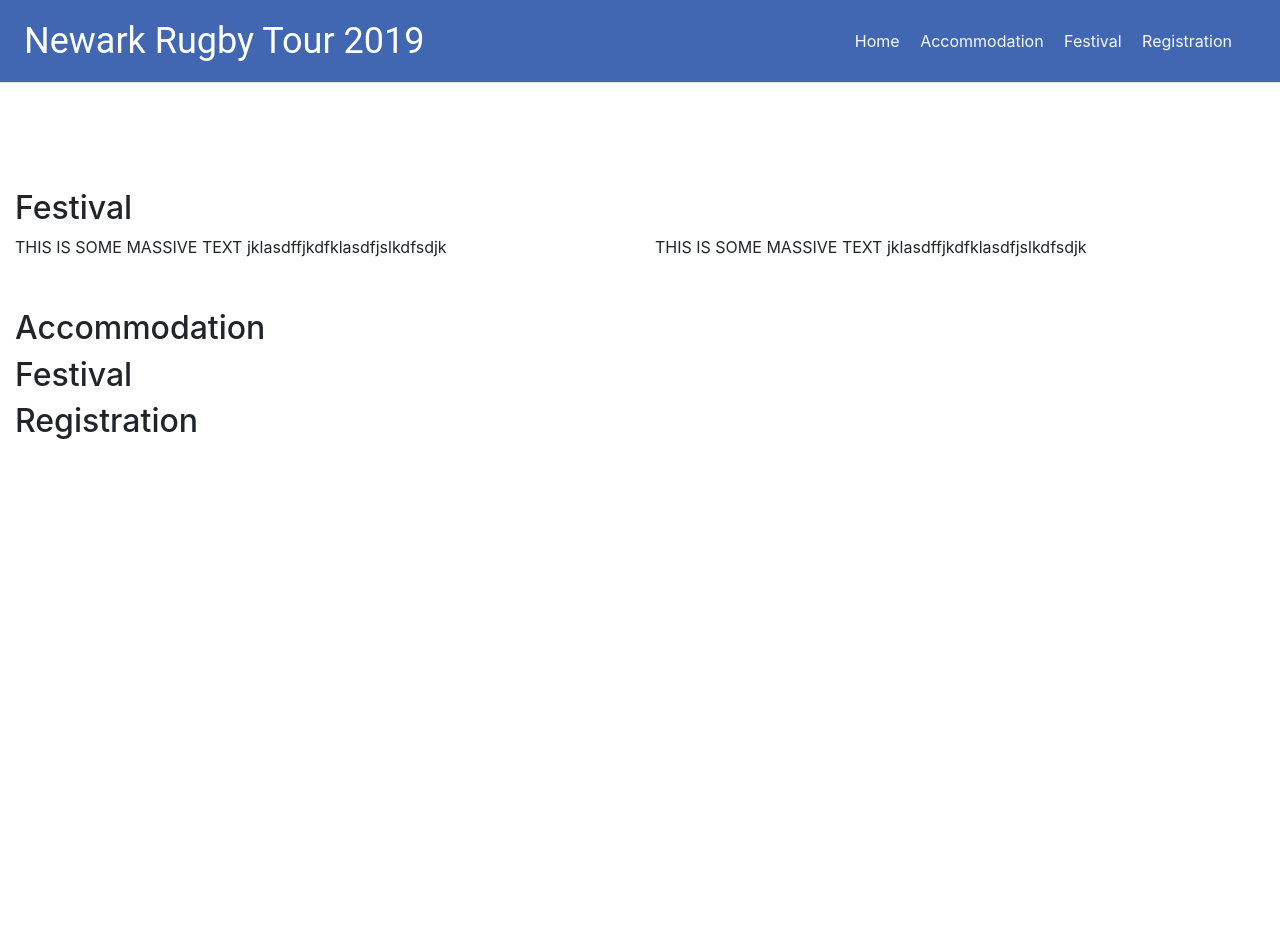
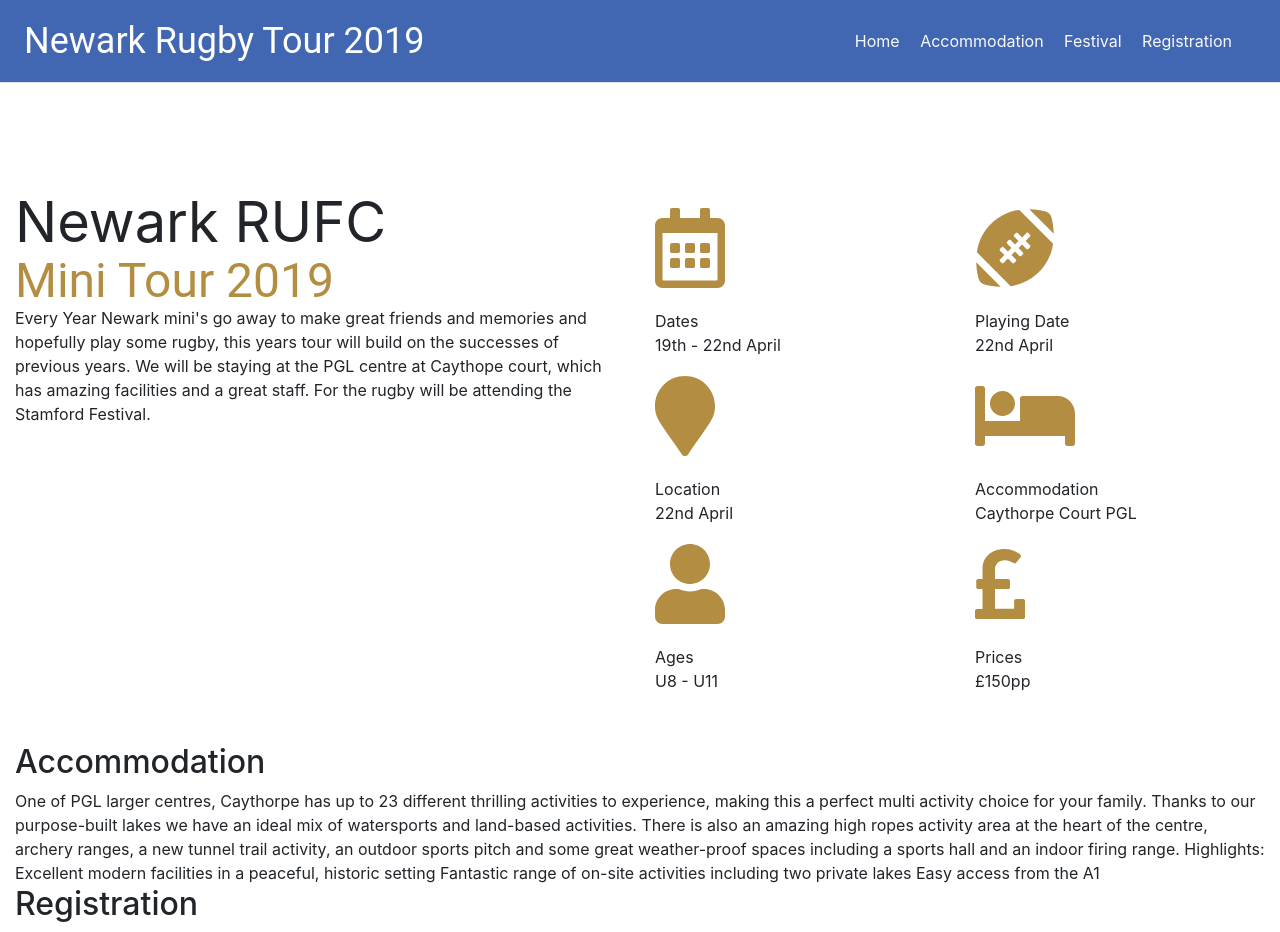
Before and after one commit to shainnif/newark-rugby-club, a website: page public/index.html in a window 1280 px wide. Before the commit the page ends 800 px from the top, so only its background shows below. Drawn offline with nearby package versions, Linux system fonts and the light colour scheme; some packages are replaced by stand-ins of ours.

Commit message:
added the body just the form to do now

```diff
--- a/public/assets/css/style.css
+++ b/public/assets/css/style.css
@@ -104,6 +104,15 @@ hr {
     font-family: 'Roboto', sans-serif;
     font-size: 36px;
     line-height: 50px;
+}
+
+.alt-sub-text {
+    color: #b28d42;
+    font-family: 'Roboto', sans-serif;
+    font-size: 48px;
+    line-height: 50px;
+
+
 }
 
 
--- a/public/index.html
+++ b/public/index.html
@@ -12,6 +12,9 @@
     <!-- Bootstrap CSS -->
     <link rel="stylesheet" href="https://stackpath.bootstrapcdn.com/bootstrap/4.1.1/css/bootstrap.min.css"
           integrity="sha384-WskhaSGFgHYWDcbwN70/dfYBj47jz9qbsMId/iRN3ewGhXQFZCSftd1LZCfmhktB" crossorigin="anonymous">
+    <script defer src="https://use.fontawesome.com/releases/v5.0.13/js/all.js"
+            integrity="sha384-xymdQtn1n3lH2wcu0qhcdaOpQwyoarkgLVxC/wZ5q7h9gHtxICrpcaSUfygqZGOe"
+            crossorigin="anonymous"></script>
 
     <script defer src="/__/firebase/5.0.4/firebase-app.js"></script>
     <!-- include only the Firebase features as you need -->
@@ -39,27 +42,100 @@
 
 <div id="home">
     <div class="container-fluid">
-        <h2>Festival</h2>
         <div class="row">
-            <div class="col">THIS IS SOME MASSIVE TEXT jklasdffjkdfklasdfjslkdfsdjk</div>
-            <div class="col">THIS IS SOME MASSIVE TEXT jklasdffjkdfklasdfjslkdfsdjk</div>
+            <div class="col">
+                <div class="display-4 font-weight-normal">Newark RUFC</div>
+                <div class="alt-sub-text font-weight-normal">Mini Tour 2019</div>
+
+                <div>
+                    Every Year Newark mini's go away to make great friends and memories and hopefully play some rugby,
+                    this years tour will build on the successes of previous years.
+
+                    We will be staying at the PGL centre at Caythope court, which has amazing facilities and a great staff.
+
+                    For the rugby will be attending the Stamford Festival.
+                </div>
+            </div>
+            <div class="col">
+                <div class="row">
+                    <div class="col">
+                        <div style="font-size:5em; color:#b28d42">
+                            <i class="far fa-calendar-alt"></i>
+                        </div>
+                        <div>
+                            Dates
+                        </div>
+                        <div>
+                            19th - 22nd April
+                        </div>
+                    </div>
+
+                    <div class="col">
+                        <div style="font-size:5em; color:#b28d42">
+                            <i class="fas fa-football-ball"></i>
+                        </div>
+                        <div>Playing Date</div>
+                        <div>22nd April</div>
+                    </div>
+                </div>
+                <div class="row">
+                    <div class="col">
+                        <div style="font-size:5em; color:#b28d42">
+                            <i class="fas fa-map-marker"></i>
+                        </div>
+                        <div>Location</div>
+                        <div>22nd April</div>
+                    </div>
+                    <div class="col">
+                        <div style="font-size:5em; color:#b28d42">
+                            <i class="fas fa-bed"></i>
+                        </div>
+                        <div>Accommodation</div>
+                        <div>Caythorpe Court PGL</div>
+                    </div>
+
+                </div>
+                <div class="row">
+                    <div class="col">
+                        <div style="font-size:5em; color:#b28d42">
+                            <i class="fas fa-user"></i>
+                        </div>
+                        <div>Ages</div>
+                        <div>U8 - U11</div>
+                    </div>
+
+                    <div class="col">
+                        <div style="font-size:5em; color:#b28d42">
+                            <i class="fas fa-pound-sign"></i>
+                        </div>
+                        <div>Prices</div>
+                        <div>£150pp</div>
+                    </div>
+                </div>
+            </div>
         </div>
     </div>
 </div>
 <div id="accommodation">
     <div class="container-fluid">
-        <h2>Accommodation</h2>
         <div class="row">
+            <div class="col">
+
+                <h2>Accommodation</h2>
+                One of PGL larger centres, Caythorpe has up to 23 different thrilling activities to experience, making this a perfect multi activity choice for your family. Thanks to our purpose-built lakes we have an ideal mix of watersports and land-based activities. There is also an amazing high ropes activity area at the heart of the centre, archery ranges, a new tunnel trail activity, an outdoor sports pitch and some great weather-proof spaces including a sports hall and an indoor firing range.
+
+                Highlights:
+
+                Excellent modern facilities in a peaceful, historic setting
+                Fantastic range of on-site activities including two private lakes
+                Easy access from the A1
+            </div>
+
+
         </div>
     </div>
 </div>
-<div id="festival">
-    <div class="container-fluid">
-        <h2>Festival</h2>
-        <div class="row">
-        </div>
-    </div>
-</div>
+
 <div id="registration">
     <div class="container-fluid">
         <h2>Registration</h2>
@@ -67,7 +143,6 @@
         </div>
     </div>
 </div>
-
 
 
 <script src="https://code.jquery.com/jquery-3.3.1.slim.min.js"
```
